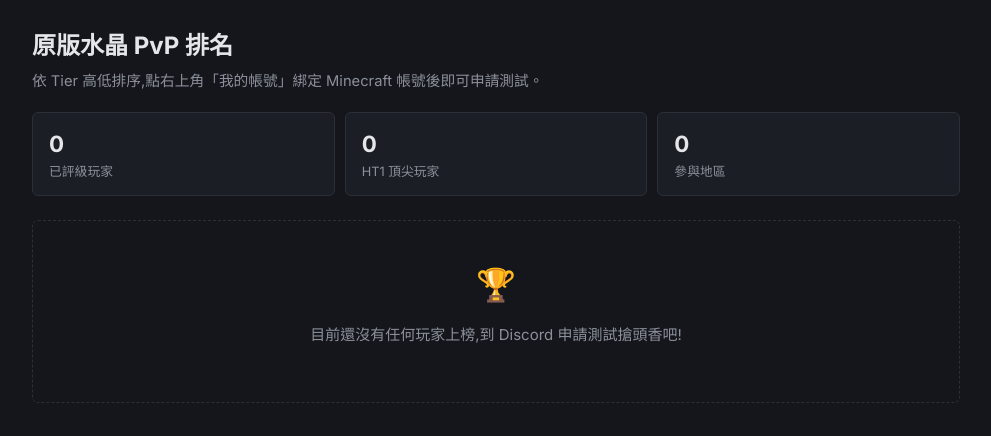
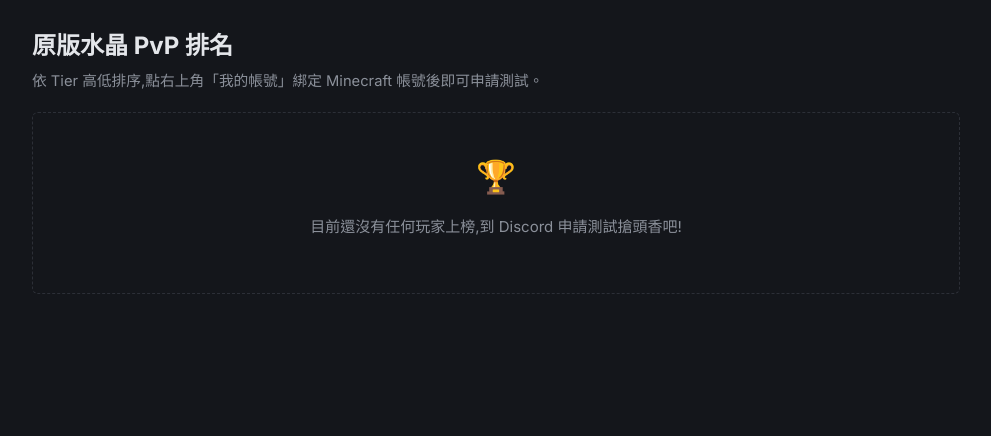
Before and after one commit to Mralowww/paper-server, a Flask app: page / in a window 1280 px wide. Shown: the part 63-499 px from the top of the page, without its empty margins (144-1135 px from the left). Run offline with Flask 3, Linux system fonts and the light colour scheme; data that the repository does not hold is empty.

Commit message:
首頁拿掉統計卡片區塊(已評級玩家/HT1頂尖玩家/參與地區)

```diff
--- a/tierlist-web/app.py
+++ b/tierlist-web/app.py
@@ -121,12 +121,7 @@ def timestamp_to_date(ts):
 @app.route("/")
 def index():
     players = models.list_ranked_players()
-    stats = {
-        "total": len(players),
-        "top_tier": sum(1 for p in players if p["vanilla_tier"] == "HT1"),
-        "regions": len({p["region"] for p in players if p.get("region")}),
-    }
-    return render_template("index.html", players=players, tiers=models.TIERS, stats=stats)
+    return render_template("index.html", players=players, tiers=models.TIERS)
 
 
 @app.route("/docs")
--- a/tierlist-web/static/css/style.css
+++ b/tierlist-web/static/css/style.css
@@ -82,37 +82,6 @@ h2 {
     color: var(--muted);
     margin: 0 0 20px;
     font-size: 0.92rem;
-}
-
-/* ---- 首頁統計 ---- */
-
-.hero {
-    margin-bottom: 24px;
-}
-
-.stat-row {
-    display: grid;
-    grid-template-columns: repeat(auto-fit, minmax(130px, 1fr));
-    gap: 10px;
-    margin-top: 16px;
-}
-
-.stat-tile {
-    background: var(--panel);
-    border: 1px solid var(--border);
-    border-radius: var(--radius);
-    padding: 14px 16px;
-}
-
-.stat-value {
-    font-size: 1.4rem;
-    font-weight: 700;
-}
-
-.stat-label {
-    color: var(--muted);
-    font-size: 0.8rem;
-    margin-top: 2px;
 }
 
 /* ---- 卡片 / 面板 ---- */
@@ -368,10 +337,6 @@ code {
         font-size: 1.3rem;
     }
 
-    .stat-row {
-        grid-template-columns: repeat(auto-fit, minmax(100px, 1fr));
-    }
-
     .panel {
         padding: 14px;
     }
--- a/tierlist-web/templates/index.html
+++ b/tierlist-web/templates/index.html
@@ -1,25 +1,8 @@
 {% extends "base.html" %}
 {% block title %}排名 - 華人原版水晶{% endblock %}
 {% block content %}
-<div class="hero">
-    <h1>原版水晶 PvP 排名</h1>
-    <p class="page-subtitle">依 Tier 高低排序,點右上角「我的帳號」綁定 Minecraft 帳號後即可申請測試。</p>
-
-    <div class="stat-row">
-        <div class="stat-tile">
-            <div class="stat-value">{{ stats.total }}</div>
-            <div class="stat-label">已評級玩家</div>
-        </div>
-        <div class="stat-tile">
-            <div class="stat-value">{{ stats.top_tier }}</div>
-            <div class="stat-label">HT1 頂尖玩家</div>
-        </div>
-        <div class="stat-tile">
-            <div class="stat-value">{{ stats.regions }}</div>
-            <div class="stat-label">參與地區</div>
-        </div>
-    </div>
-</div>
+<h1>原版水晶 PvP 排名</h1>
+<p class="page-subtitle">依 Tier 高低排序,點右上角「我的帳號」綁定 Minecraft 帳號後即可申請測試。</p>
 
 {% if players %}
 <div class="table-wrap">
```
